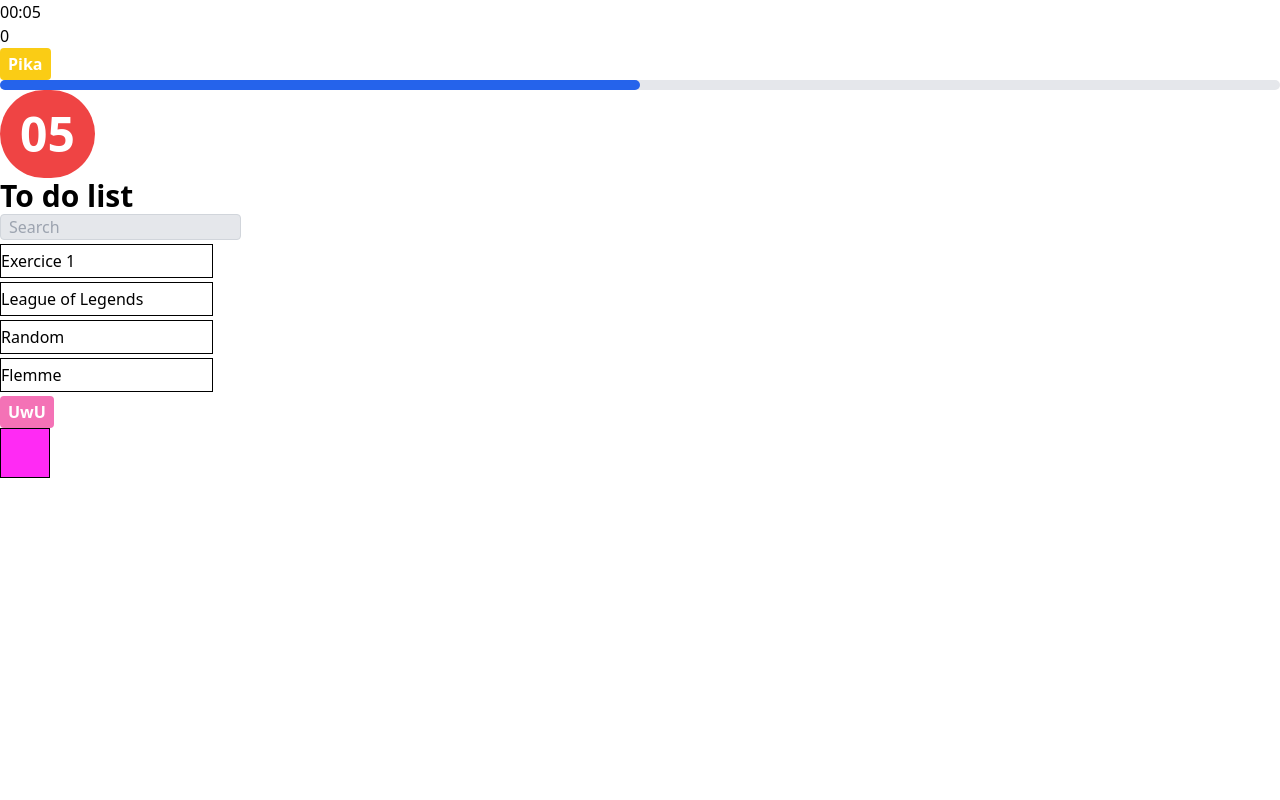
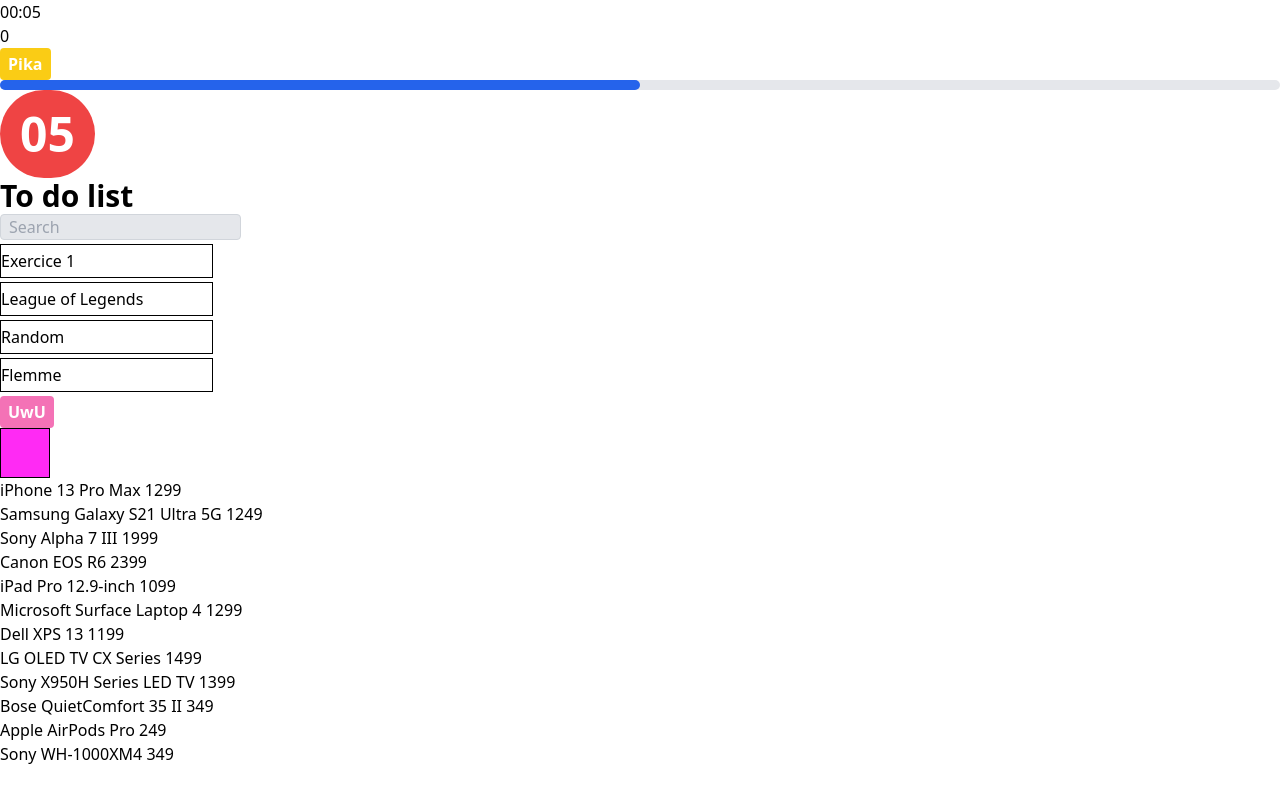
Before and after one commit to BoulaichB/exo128, a React (Create React App) app: page / in a window 1280 px wide. Built offline with nearby package versions, Linux system fonts and the light colour scheme; the HTML template or start-up script is replaced by a standard one.

Commit message:
ProductList

```diff
--- a/src/App.js
+++ b/src/App.js
@@ -4,6 +4,7 @@
 import { Timer } from "./components/timer/timer";
 import { Todolist } from "./components/todolist/todolist";
 import { Animatedbutton } from "./components/animatedbutton/animatedbutton";
+import ProductList from "./components/productList/productList";
 
 function App() {
   return (
@@ -14,6 +15,7 @@
       <Timer/>
       <Todolist/>
       <Animatedbutton/>
+      <ProductList/>
     </div>
   );
 }
--- /dev/null
+++ b/src/components/productList/datas/products.json
@@ -0,0 +1,14 @@
+[
+    { "name": "iPhone 13 Pro Max", "price": 1299 },
+    { "name": "Samsung Galaxy S21 Ultra 5G", "price": 1249 },
+    { "name": "Sony Alpha 7 III", "price": 1999 },
+    { "name": "Canon EOS R6", "price": 2399 },
+    { "name": "iPad Pro 12.9-inch", "price": 1099 },
+    { "name": "Microsoft Surface Laptop 4", "price": 1299 },
+    { "name": "Dell XPS 13", "price": 1199 },
+    { "name": "LG OLED TV CX Series", "price": 1499 },
+    { "name": "Sony X950H Series LED TV", "price": 1399 },
+    { "name": "Bose QuietComfort 35 II", "price": 349 },
+    { "name": "Apple AirPods Pro", "price": 249 },
+    { "name": "Sony WH-1000XM4", "price": 349 }
+]
--- /dev/null
+++ b/src/components/productList/productList.js
@@ -0,0 +1,20 @@
+import React from 'react';
+import { useState, useEffect, useRef } from 'react';
+import products from './datas/products.json';
+
+const ProductList = () => {
+    // Créer un component ProductList qui va afficher des produits venant d'un .JSON. Utiliser useState pour l'affichage des produits et useEffect pour charger les produits au moment du montage. Les données sont charger qu'une fois.
+    let [affichage, setAffichage] = useState();
+    let liste = <ul>{products.map((product, index) => (
+            <li key={index}><span>{product.name}</span> <span>{product.price}</span></li>
+        ))}</ul>
+
+    useEffect(() => {
+        setAffichage(liste);
+    }, []);
+    return (
+        <div>{affichage}</div>
+    )
+}
+
+export default ProductList
```
